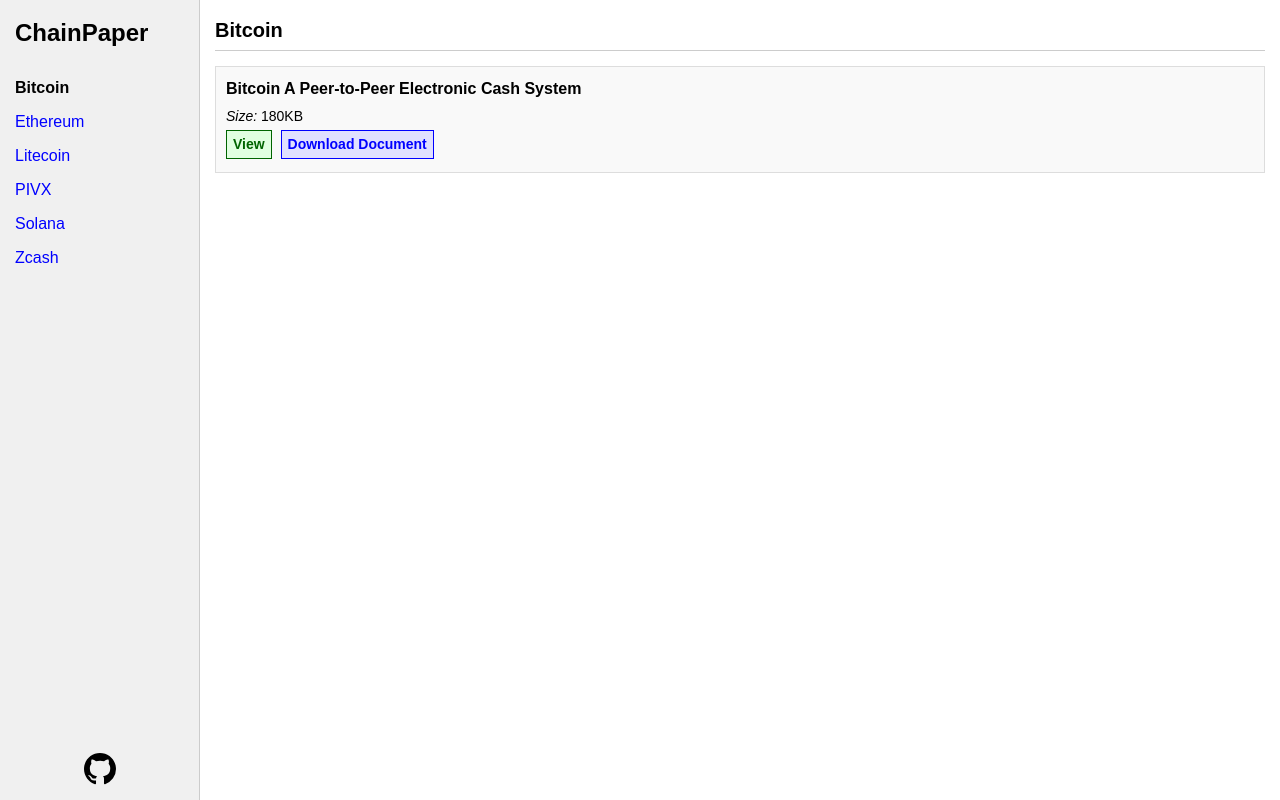
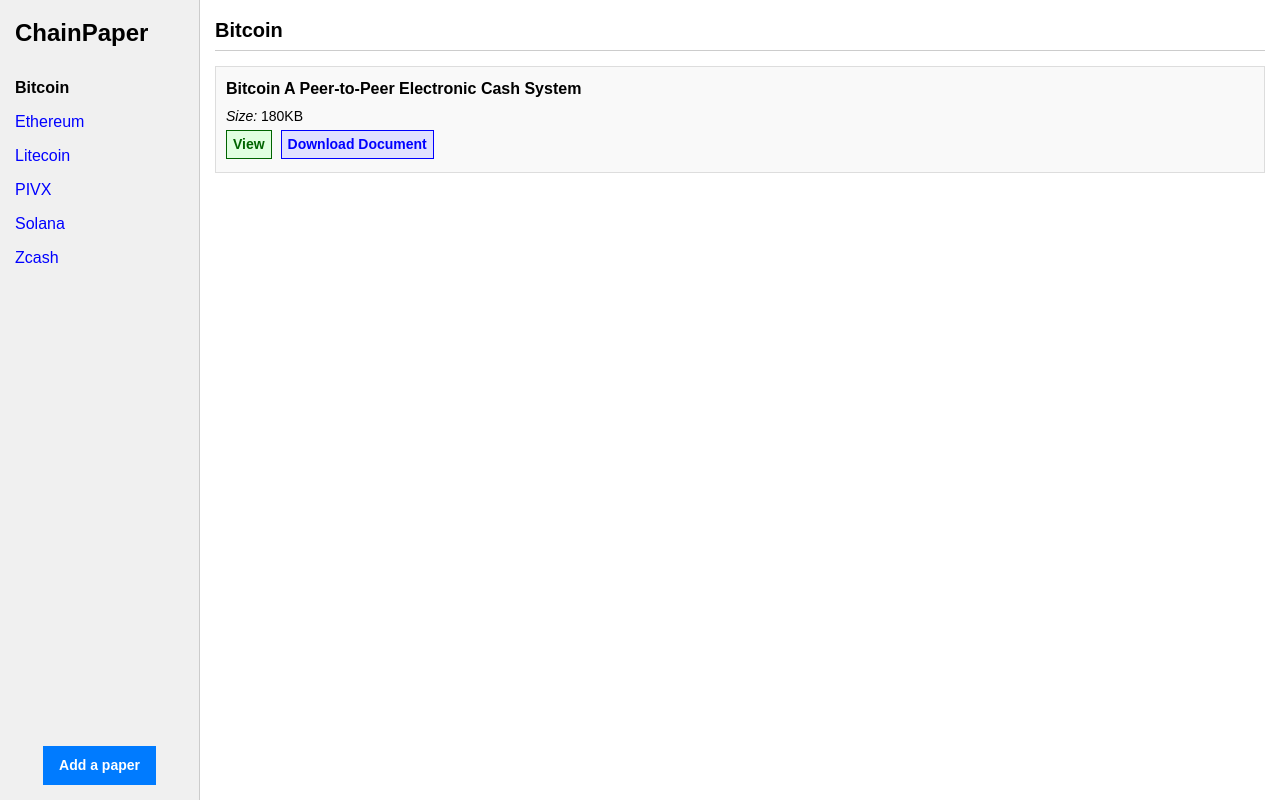
Before and after one commit to Olek97/ChainPaper, a plain HTML site: page index.html in a window 1280 px wide. Drawn offline with Linux system fonts and the light colour scheme.

Commit message:
Update & new papers

```diff
--- a/index.html
+++ b/index.html
@@ -128,17 +128,21 @@
             padding-top: 20px;
             text-align: center;
         }
-        .github-link-container a {
+        .add-paper-button {
             display: inline-block;
-            color: #000000;
+            padding: 8px 15px;
+            background-color: #007bff;
+            color: white;
+            border: 1px solid #007bff;
+            text-decoration: none;
+            font-size: 14px;
+            font-weight: bold;
+            cursor: pointer;
         }
-        .github-link-container svg {
-            width: 32px;
-            height: 32px;
-            vertical-align: middle;
-        }
-        .github-link-container a:hover svg {
-            fill: #0000ff;
+        .add-paper-button:hover {
+            background-color: #0056b3;
+            border-color: #0056b3;
+            text-decoration: none;
         }
         .hidden {
             display: none !important;
@@ -153,10 +157,8 @@
                 <ul></ul>
             </nav>
             <div class="github-link-container">
-                <a href="https://github.com/Olek97/ChainPaper" target="_blank" title="View on GitHub">
-                    <svg xmlns="http://www.w3.org/2000/svg" viewBox="0 0 16 16" fill="currentColor">
-                        <path d="M8 0C3.58 0 0 3.58 0 8c0 3.54 2.29 6.53 5.47 7.59.4.07.55-.17.55-.38 0-.19-.01-.82-.01-1.49-2.01.37-2.53-.49-2.69-.94-.09-.23-.48-.94-.82-1.13-.28-.15-.68-.52-.01-.53.63-.01 1.08.58 1.23.82.72 1.21 1.87.87 2.33.66.07-.52.28-.87.51-1.07-1.78-.2-3.64-.89-3.64-3.95 0-.87.31-1.59.82-2.15-.08-.2-.36-1.02.08-2.12 0 0 .67-.21 2.2.82.64-.18 1.32-.27 2-.27.68 0 1.36.09 2 .27 1.53-1.04 2.2-.82 2.2-.82.44 1.1.16 1.92.08 2.12.51.56.82 1.27.82 2.15 0 3.07-1.87 3.75-3.65 3.95.29.25.54.73.54 1.48 0 1.07-.01 1.93-.01 2.2 0 .21.15.46.55.38A8.013 8.013 0 0016 8c0-4.42-3.58-8-8-8z"/>
-                    </svg>
+                <a href="https://github.com/Olek97/ChainPaper/blob/main/CONTRIBUTING.md" target="_blank" class="add-paper-button">
+                    Add a paper
                 </a>
             </div>
         </aside>
@@ -198,6 +200,7 @@
 
             noFilesMessage.classList.add('hidden');
             selectSectionMessage.classList.add('hidden');
+
             const files = sitePdfData[sectionName];
 
             if (!files || files.length === 0) {
@@ -252,11 +255,10 @@
         }
 
         document.addEventListener('DOMContentLoaded', () => {
-            loadingMessage.classList.remove('hidden'); // Mostra il messaggio di caricamento
+            loadingMessage.classList.remove('hidden');
             pdfListUl.classList.add('hidden');
             noFilesMessage.classList.add('hidden');
             selectSectionMessage.classList.add('hidden');
-
 
             fetch('./manifest.json')
                 .then(response => {
@@ -267,7 +269,7 @@
                 })
                 .then(data => {
                     sitePdfData = data;
-                    loadingMessage.classList.add('hidden'); // Nascondi il messaggio di caricamento
+                    loadingMessage.classList.add('hidden');
                     const sectionNames = Object.keys(sitePdfData);
 
                     if (sectionNames.length > 0) {
@@ -275,7 +277,6 @@
                         renderPdfsForSection(activeSection);
                     } else {
                         currentSectionTitleElement.textContent = "No Sections Available";
-                        selectSectionMessage.textContent = "There are no sections or PDF files to display.";
                         selectSectionMessage.classList.remove('hidden');
                     }
                 })
@@ -283,7 +284,6 @@
                     console.error("Could not load manifest.json:", error);
                     loadingMessage.classList.add('hidden');
                     currentSectionTitleElement.textContent = "Error";
-                    selectSectionMessage.textContent = "Could not load document data. Please try again later.";
                     selectSectionMessage.classList.remove('hidden');
                 });
         });
```
Also changed, not shown: 7 other files.
